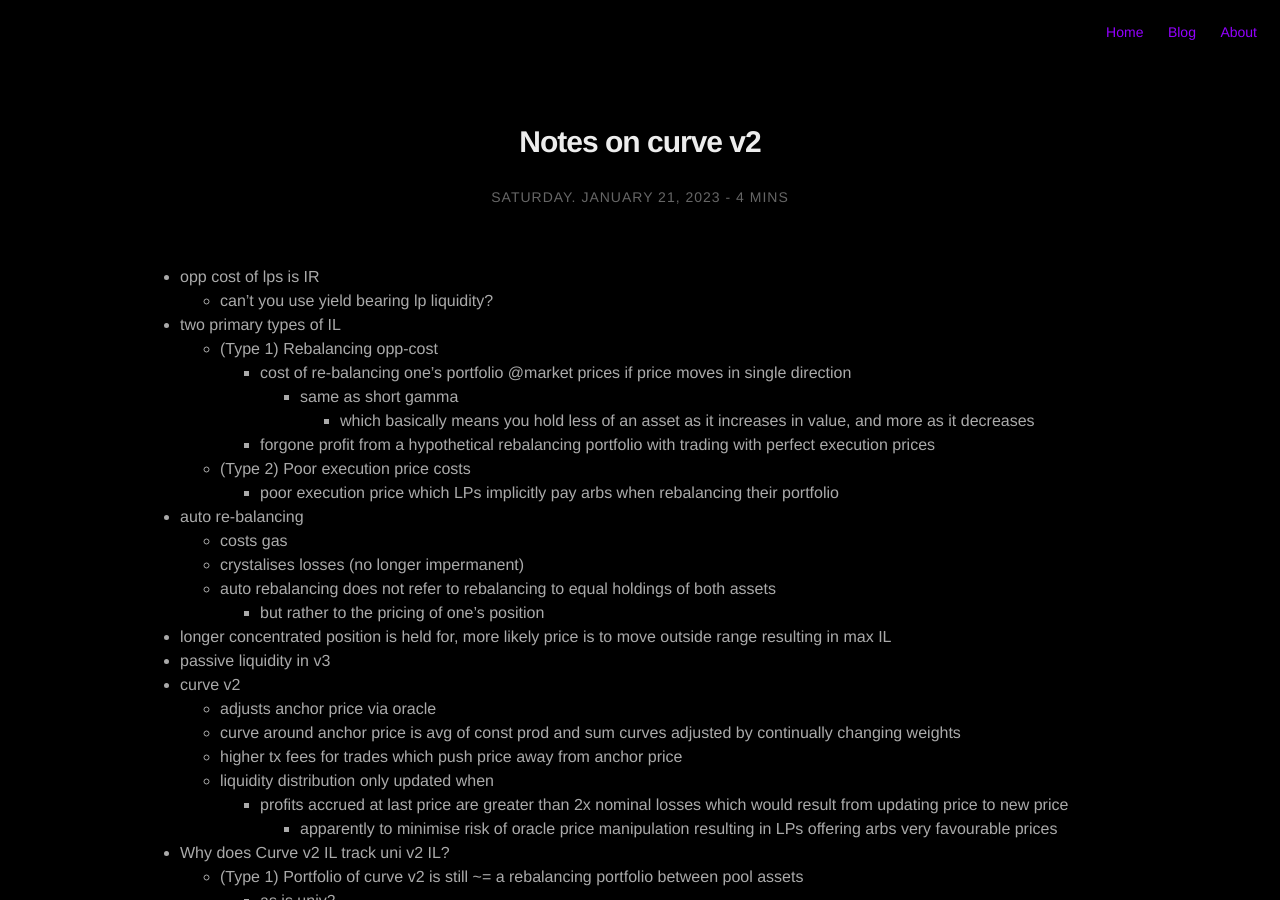
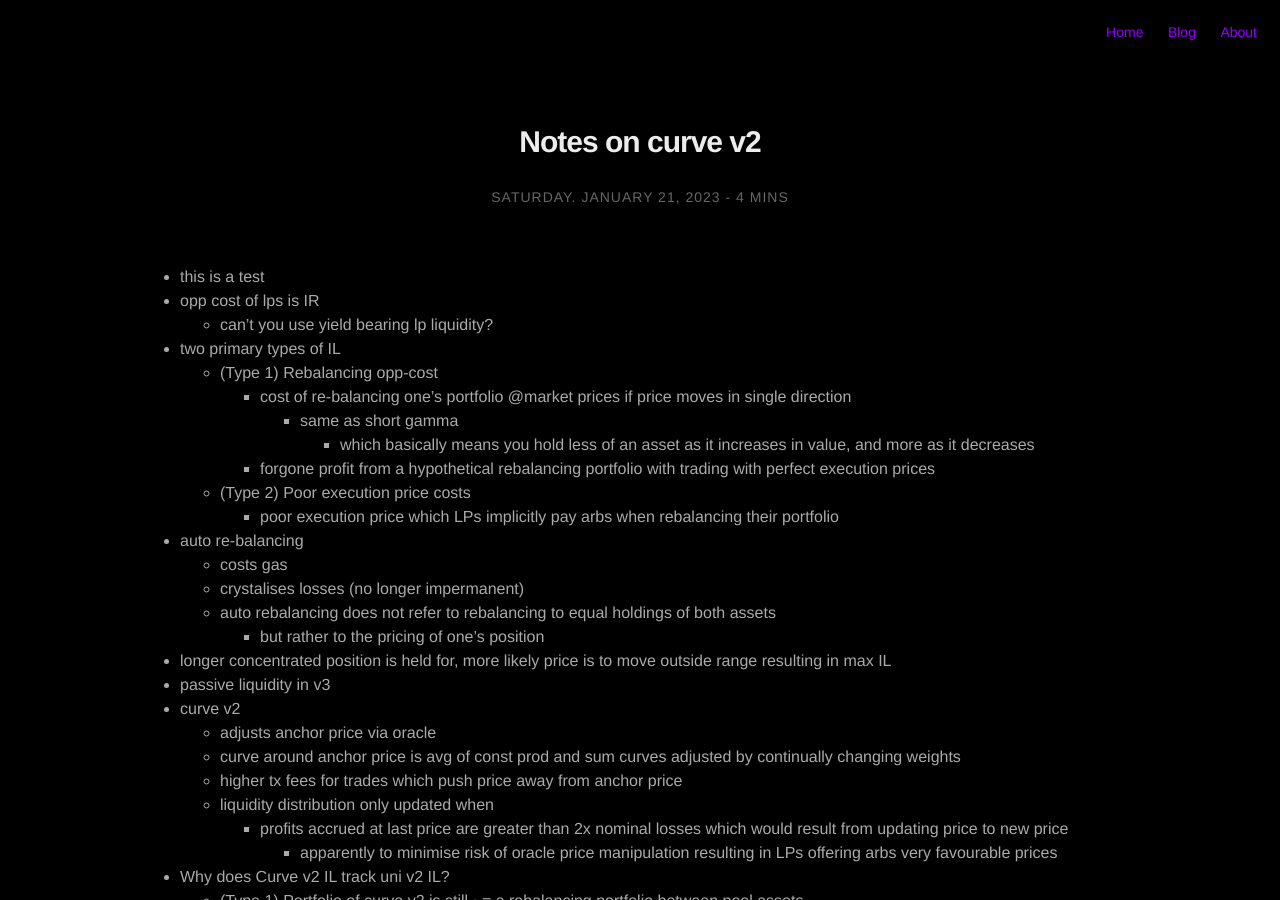
Before and after one commit to distbit0/distbit.xyz, a Jekyll site: the page built from _posts/2023-01-21-Notes-on-curve-v2.md, in a window 1280 px wide and 900 px high. Built offline with Jekyll 4.4.1, drawn with Linux system fonts in a browser that asks for light colours; nearby versions of some CDN libraries; comment, search, counter and statistics services are not loaded.

Commit message:
2023-01-21-Notes-on-curve-v2.md

```diff
--- a/_posts/2023-01-21-Notes-on-curve-v2.md
+++ b/_posts/2023-01-21-Notes-on-curve-v2.md
@@ -8,7 +8,7 @@ author: distbit
 description:
 articleUrl: https://distbit.xyz/Notes-on-curve-v2
 ---
-
+- this is a test
 - opp cost of lps is IR
 	- can't you use yield bearing lp liquidity?
 - two primary types of IL
```
